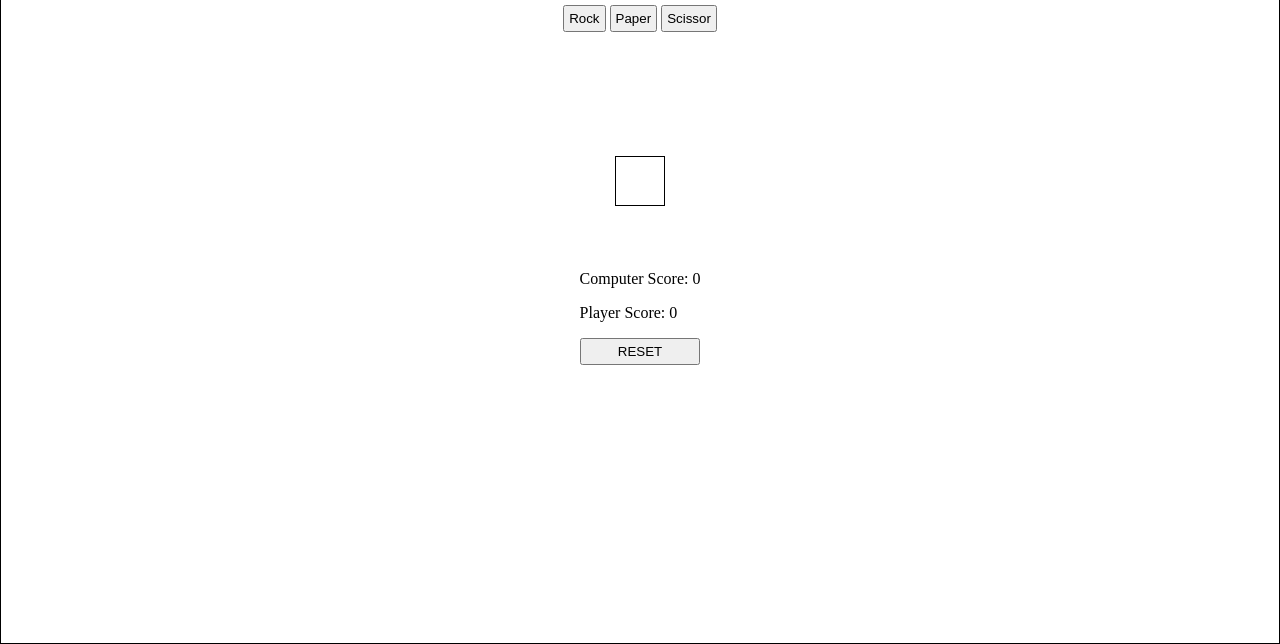
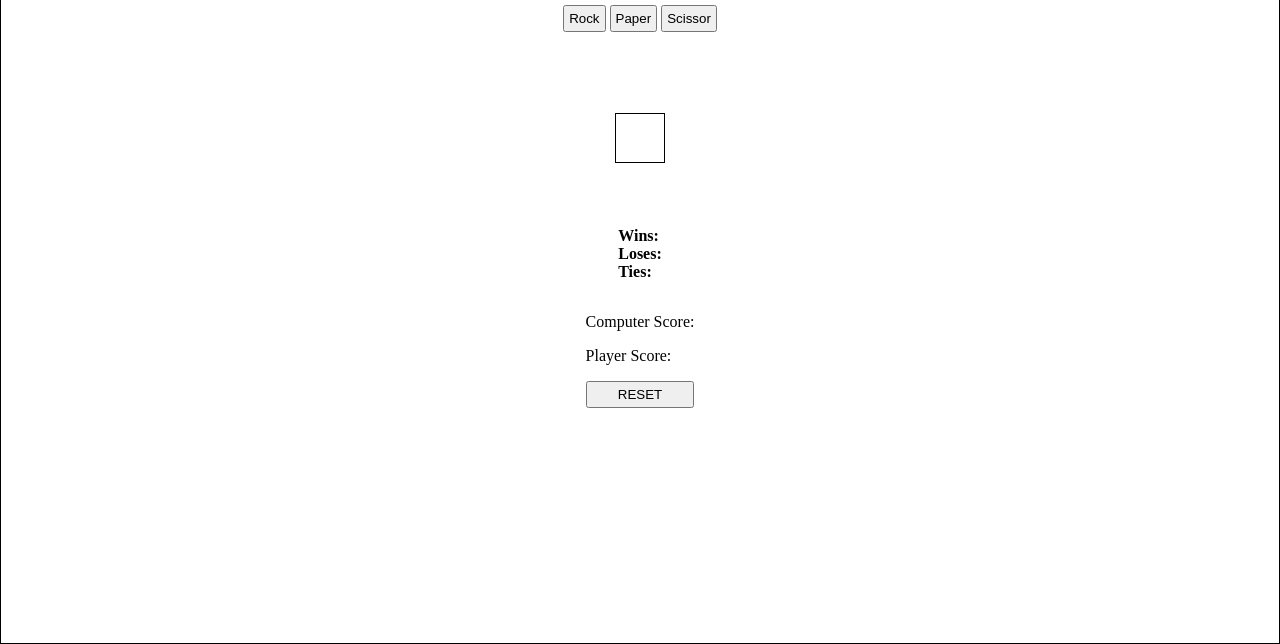
Before and after one commit to malateO/RPS, a plain HTML site: page index.html in a window 1280 px wide. Both pictures are taken after a click on the button "RESET". Shown: the part 156-800 px from the top of the page. Drawn offline with Linux system fonts and the light colour scheme.

Commit message:
player stats feature added

```diff
--- a/index.html
+++ b/index.html
@@ -17,9 +17,14 @@
     <div class="your__choice"></div>
     <div class="computer__response"></div>
     <p class="result"></p>
+    <div class="player-stat">
+      <h4>Wins: <span id="player-wins"></span></h4>
+      <h4>Loses: <span id="player-loses"></span></h4>
+      <h4>Ties: <span id="player-ties"></span></h4>
+    </div>
     <div class="score-board" id="score">
-      <p class="player-score" id="pscore">Player Score: 0</p>
-      <p class="computer-score" id="cscore">Computer Score: 0</p>
+      <p class="player-score" id="pscore">Player Score:</p>
+      <p class="computer-score" id="cscore">Computer Score:</p>
       <button class="reset-board-score" id="reset">RESET</button>
     </div>
 
--- a/main.js
+++ b/main.js
@@ -8,9 +8,17 @@ const pScore = document.getElementById("pscore");
 const cScore = document.getElementById("cscore");
 const scoreBoardEl = document.querySelector(".score-board");
 const reset = document.getElementById("reset");
+const playerWins = document.getElementById("player-wins");
+const playerLoses = document.getElementById("player-loses");
+const playerTies = document.getElementById("player-ties");
 
 let playerScore = 0;
 let computerScore = 0;
+let playerStats = {
+  wins: 0,
+  lose: 0,
+  tie: 0,
+};
 
 const randomHand = () => Math.floor(Math.random() * 3) + 1;
 
@@ -34,11 +42,14 @@ const rockCon = (machine) => {
   const computerResP = document.createElement("p");
   if (machine === "rock") {
     result = "its a tie";
+    playerTies.textContent = `${(playerStats.tie += 1)}`;
   } else if (machine === "paper") {
     result = "you lose";
+    playerLoses.textContent = `${(playerStats.lose += 1)}`;
     cScore.innerHTML = `Computer Score: ${(computerScore += 1)}`;
   } else {
     result = "you win";
+    playerWins.textContent = `${(playerStats.wins += 1)}`;
     pScore.innerHTML = `Player Score: ${(playerScore += 1)}`;
   }
   computerResP.textContent = `${machineHand}`;
@@ -59,11 +70,14 @@ const paperCon = (machine) => {
 
   if (machine === "rock") {
     result = "you win";
+    playerWins.textContent = `${(playerStats.wins += 1)}`;
     pScore.innerHTML = `Player Score: ${(playerScore += 1)}`;
   } else if (machine === "paper") {
     result = "its a tie";
+    playerTies.textContent = `${(playerStats.tie += 1)}`;
   } else {
     result = "you lose";
+    playerLoses.textContent = `${(playerStats.lose += 1)}`;
     cScore.innerHTML = `Computer Score: ${(computerScore += 1)}`;
   }
 
@@ -85,12 +99,15 @@ const scissorCon = (machine) => {
 
   if (machine === "rock") {
     result = "you lose";
+    playerLoses.textContent = `${(playerStats.lose += 1)}`;
     cScore.innerHTML = `Computer Score: ${(computerScore += 1)}`;
   } else if (machine === "paper") {
     result = "you win";
+    playerWins.textContent = `${(playerStats.wins += 1)}`;
     pScore.innerHTML = `Player Score: ${(playerScore += 1)}`;
   } else {
     result = "its a tie";
+    playerTies.textContent = `${(playerStats.tie += 1)}`;
   }
 
   computerResP.textContent = `${machineHand}`;
@@ -108,8 +125,10 @@ const resetAll = () => {
   computerRes.innerHTML = "";
   yourChoice.innerHTML = "";
   theDecision.textContent = "";
-  cScore.innerHTML = "Player Score: 0";
-  pScore.innerHTML = "Computer Score: 0";
+  cScore.innerHTML = "Player Score:";
+  pScore.innerHTML = "Computer Score:";
+  computerScore = 0;
+  playerScore = 0;
 };
 
 rockHand.addEventListener("click", () => {
```
